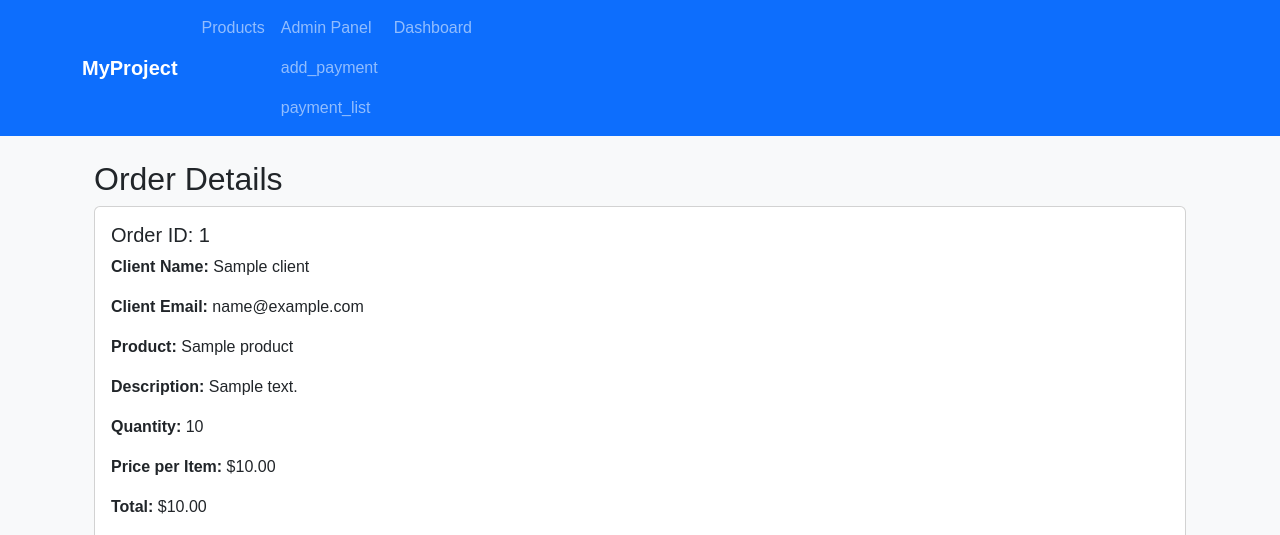
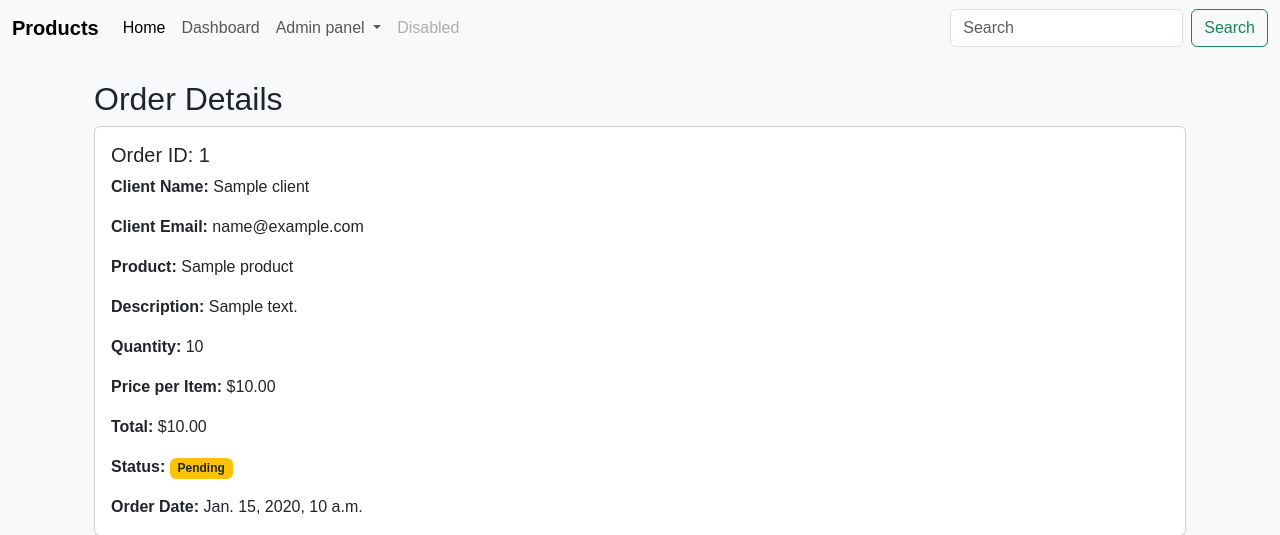
Before and after one commit to MukCen/django_project_1, a Django app: page /core/order/1/ in a window 1280 px wide. Shown: the top 535 px of the page. Run offline with Django 5.2, Linux system fonts and the light colour scheme; tables that the repository leaves empty hold one stand-in row (values such as "Sample post"); some libraries are stand-ins or nearby versions.

Commit message:
New navbar

```diff
--- a/core/templates/core/client_list.html
+++ b/core/templates/core/client_list.html
@@ -12,7 +12,7 @@
 {% endblock  %}
 
 {% block content %}
-<div class="container mt-4">
+      <div class="container mt-4">
     <h2>Client List</h2>
     <table class="table table-striped">
         <thead>
--- a/core/templates/core/order_details.html
+++ b/core/templates/core/order_details.html
@@ -3,14 +3,6 @@
 •{% load custom_filters %}
 
 {% block title %}Order Details{% endblock %}
-{% block link %}
-
-
-<a class="nav-link" href="{% url 'data:admin_panel' %}">Admin Panel</a>
-<a class="nav-link" href="{% url 'core:add_payment' %}">add_payment</a>
-<a class="nav-link" href="{% url 'core:payment_list' %}">payment_list</a>
-
-{% endblock  %}
 
 {% block content %}
 <div class="container mt-4">
--- a/core/templates/core/order_list.html
+++ b/core/templates/core/order_list.html
@@ -40,6 +40,10 @@
                     <span class="badge bg-secondary">{{ order.status }}</span>
                     {% endif %}
                 </td>
+                <td>
+                    <a href="{% url 'core:order_details' order.id %}" class="btn btn-warning btn-sm">Edit</a>
+
+                </td>
             </tr>
             {% endfor %}
         </tbody>
--- a/data/templates/data/add_product.html
+++ b/data/templates/data/add_product.html
@@ -13,7 +13,7 @@
 <div class="container mt-4">
     <h2>Add Product</h2>
 
-    {% if error %}
+ {% if error %}
     <div class="alert alert-danger">{{ error }}</div>
     {% endif %}
 
--- a/data/templates/data/admin_panel.html
+++ b/data/templates/data/admin_panel.html
@@ -17,8 +17,8 @@
     <div class="container-fluid">
         <a class="navbar-brand" href="#">MyApp</a>
         <button class="navbar-toggler" type="button" data-bs-toggle="collapse" data-bs-target="#navbarNav">
-            <span class="navbar-toggler-icon"></span>
-        </button>core:
+            <span class="navbar-toggler-icon">Admin</span>
+        </button>
         <div class="collapse navbar-collapse" id="navbarNav">
             <ul class="navbar-nav">
                 <li class="nav-item"><a class="nav-link" href="{% url 'data:add_product' %}">Add Product</a></li>
--- a/myproject1/templates/myproject1/base.html
+++ b/myproject1/templates/myproject1/base.html
@@ -12,31 +12,49 @@
 </head>
 <body>
     <!-- Header -->
-    <nav class="navbar navbar-expand-lg navbar-dark bg-primary">
-        <div class="container">
-            <a class="navbar-brand" href="#">MyProject</a>
-            <div class="collapse navbar-collapse">
+    <nav class="navbar navbar-expand-lg bg-body-tertiary">
+        <div class="container-fluid">
+
+          <a class="navbar-brand" href="{% url 'data:admin_panel' %}">Products</a>
+          <button class="navbar-toggler" type="button" data-bs-toggle="collapse" data-bs-target="#navbarSupportedContent" aria-controls="navbarSupportedContent" aria-expanded="false" aria-label="Toggle navigation">
+            <span class="navbar-toggler-icon"></span>
+          </button>
+          <div class="collapse navbar-collapse" id="navbarSupportedContent">
             <ul class="navbar-nav me-auto mb-2 mb-lg-0">
               <li class="nav-item">
-                        <a class="nav-link" href="{% url 'core:product_list' %}">Products</a>
-                    </li>
-                    <li class="nav-item">
-                        {% block link %}
-
-                        <a class="nav-link" href="{% url 'data:add_product' %}">Add Product</a>
-                        <a class="nav-link" href="{% url 'data:admin_panel' %}">Admin Panel</a>
-                        <a class="nav-link" href="{% url 'core:add_payment' %}">add_payment</a>
-                                               <a class="nav-link" href="{% url 'core:payment_list' %}">payment_list</a>
-
-                        {% endblock  %}
+                <a class="nav-link active" aria-current="page" href="{% url 'core:product_list' %}">Home</a>
               </li>
               <li class="nav-item">
                 <a class="nav-link" href="{% url 'web:home' %}">Dashboard</a>
               </li>
+              <li class="nav-item dropdown">
+                <a class="nav-link dropdown-toggle" href="{% url 'data:admin_panel' %}" role="button" data-bs-toggle="dropdown" aria-expanded="false">
+                 Admin panel
+                </a>
+                <ul class="dropdown-menu">
+                  <li><a class="dropdown-item" href="{% url 'data:admin_panel' %}"> Admin panel</a></li>
+                  <li><a class="dropdown-item" href="{% url 'data:add_product' %}">Add Product</a></li>
+                  <li><a class="dropdown-item" href="{% url 'core:client_list' %}">Clients</a></li>
+                  <li><a class="dropdown-item" href="{% url 'core:order_list' %}">Orders</a></li>
+                  {% comment %} <li><a class="dropdown-item" href="{% url 'core:order_details order_id' %}">Order details</a></li> {% endcomment %}
+                  <li><a class="dropdown-item" href="{% url 'core:payment_list' %}">Payments</a></li>
+                  <li><a class="dropdown-item" href="{% url 'core:add_payment' %}">add_payment</a></li>
+                  <li><hr class="dropdown-divider"></li>
+                  <li><a class="dropdown-item" href="#">Something else here</a></li>
                 </ul>
+              </li>
+              <li class="nav-item">
+                <a class="nav-link disabled" aria-disabled="true">Disabled</a>
+              </li>
+            </ul>
+            <form class="d-flex" role="search">
+              <input class="form-control me-2" type="search" placeholder="Search" aria-label="Search">
+              <button class="btn btn-outline-success" type="submit">Search</button>
+            </form>
           </div>
         </div>
       </nav>
+
 
     <!-- Main Content -->
     <div class="container mt-4">
--- a/web/templates/web/home.html
+++ b/web/templates/web/home.html
@@ -2,13 +2,7 @@
 {% load static %}
 
 {% block title %}Dashboard{% endblock %}
-{% block link %}
 
-
-<a class="nav-link" href="{% url 'data:admin_panel' %}">Admin Panel</a>
-
-
-{% endblock  %}
 
 {% block content %}
 <h2>Application Dashboard</h2>
```
Also changed, not shown: media/products/IMG_20210211_171524.jpg (added), media/products/IMG_20210211_171524_51MOyn4.jpg (added), media/products/IMG_20210211_171524_kwTb55r.jpg (added), 7 other files. Lines whose indentation alone changed are shown as unchanged.
